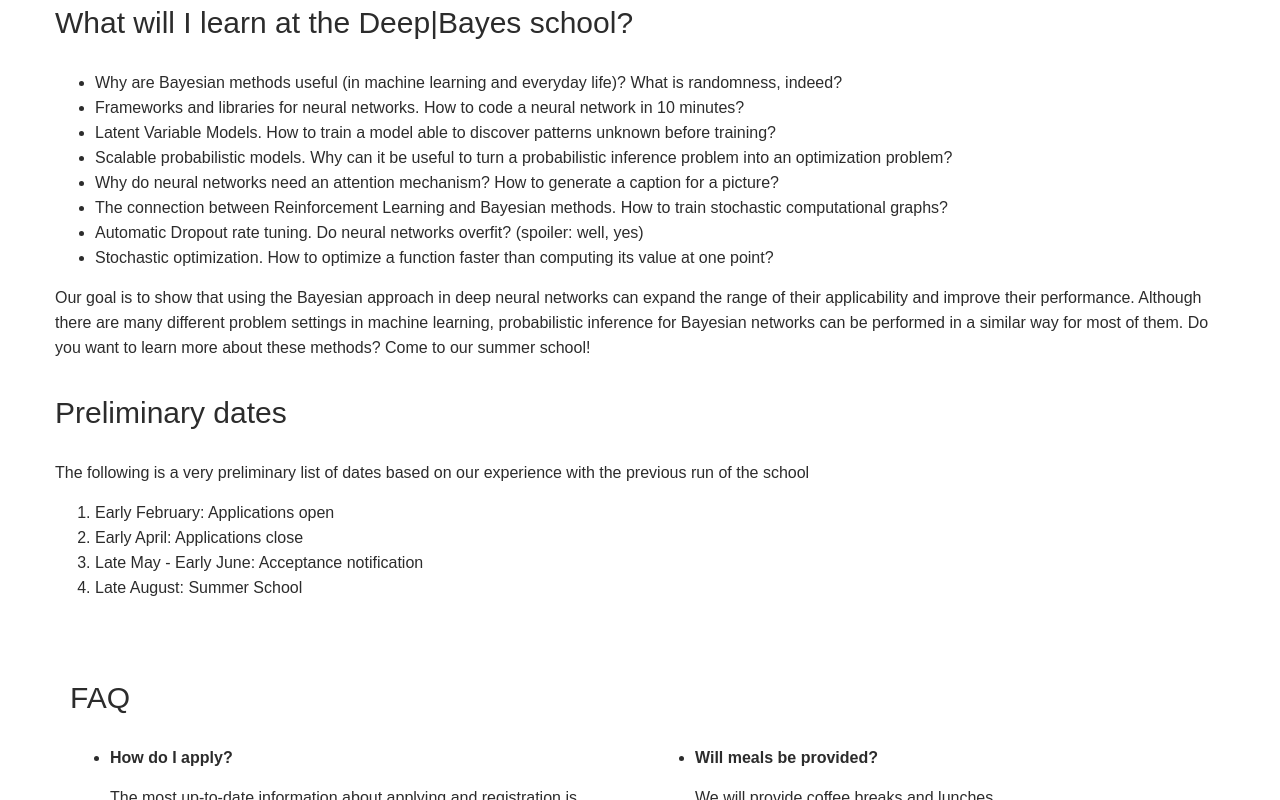
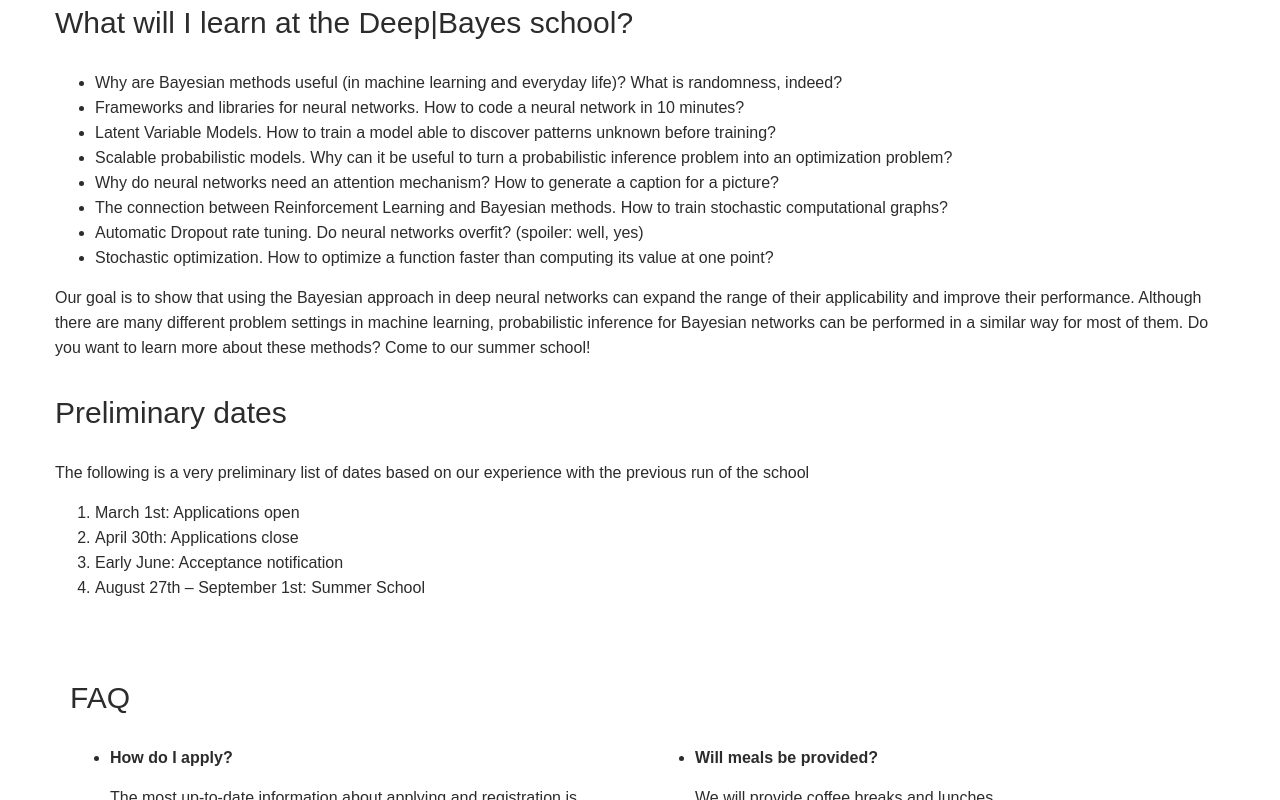
Before and after one commit to bayesgroup/deepbayes, a plain HTML site: page index.html in a window 1280 px wide. Shown: the part 1667-2467 px from the top of the page. Drawn offline with Linux system fonts and the light colour scheme.

Commit message:
More specific dates

```diff
--- a/index.html
+++ b/index.html
@@ -81,7 +81,7 @@
 	                <div class="col-md-8">
 	                    <div class="block">
 	                        <h1 class="wow fadeInDown">Summer school on <br/><span>Deep Learning</span> and <br/><span>Bayesian Methods</span></h1>
-	                        <p class="wow fadeInDown" data-wow-delay="0.3s">August 2018, Moscow, Russia</p>
+	                        <p class="wow fadeInDown" data-wow-delay="0.3s">August 27th – September 1st 2018, Moscow, Russia</p>
 	                        <!-- div class="wow fadeInDown" data-wow-delay="0.3s">
 	                        	<a class="btn btn-default btn-home" href="#subscribe" role="button">Apply</a>
 	                        </div -->
@@ -189,10 +189,10 @@
                         <div class="block">
                             <p>The following is a very preliminary list of dates based on our experience with the previous run of the school</p>
                             <ol>
-                                <li>Early February: Applications open</li>
-                                <li>Early April: Applications close</li>
-                                <li>Late May - Early June: Acceptance notification</li>
-                                <li>Late August: Summer School</li>
+                                <li>March 1st: Applications open</li>
+                                <li>April 30th: Applications close</li>
+                                <li>Early June: Acceptance notification</li>
+                                <li>August 27th – September 1st: Summer School</li>
                             </ol>
                         </div>
                     </div>
```
